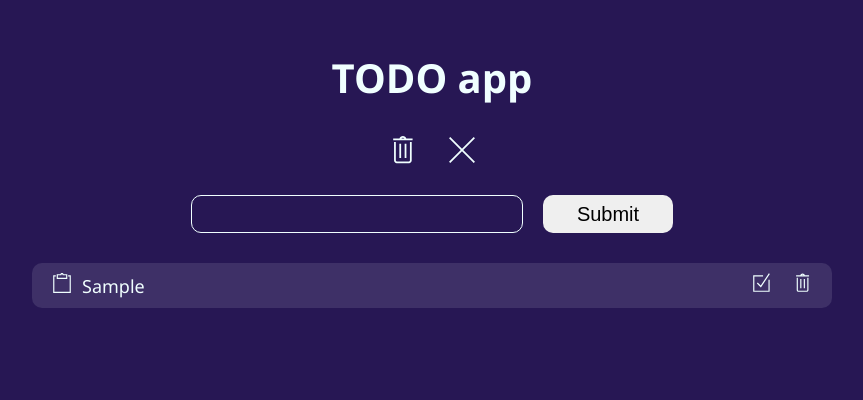
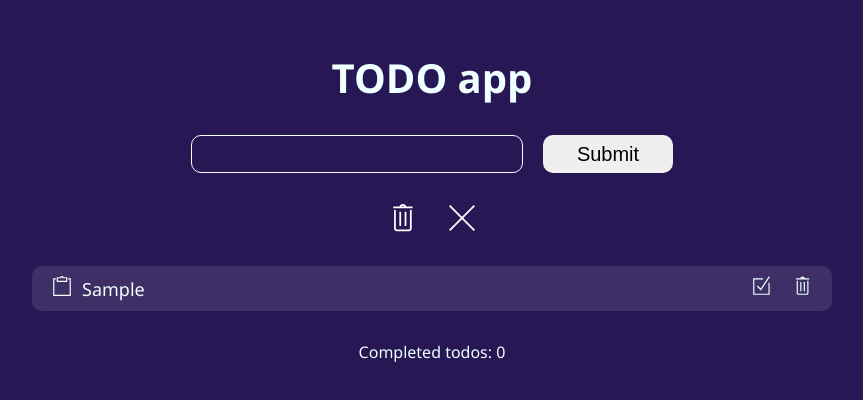
Before and after one commit to tayahanchar/react-todo, a React (Create React App) app: page / in a window 1280 px wide. Both pictures are taken after typing "Sample" into the empty fields and a click on the button "Submit". Shown: the top 400 px of the page, without its empty margins (208-1071 px from the left). Built offline with nearby package versions, Linux system fonts and the light colour scheme.

Commit message:
fix: refactor buttons and add completed todos counter

```diff
--- a/src/App.css
+++ b/src/App.css
@@ -15,9 +15,15 @@ h1 {
 }
 
 .buttonWrapper {
+  padding: 0 10px;
+  background-color: transparent;
+  color: white;
+  border: none;
+}
+
+.buttonWrapper svg {
   width: 30px;
   height: 30px;
-  padding: 0 10px;
 }
 
 .buttonWrapper:hover {
--- a/src/App.js
+++ b/src/App.js
@@ -44,28 +44,35 @@ function App() {
   return (
     <div className="App">
       <h1>TODO app</h1>
-      <div className="buttons">
-        <ButtonWrapper>
-          <TfiTrash
+      <Form addTodo={addTodo} />
+      {!!todoList.length && (
+        <div className="buttons">
+          <ButtonWrapper
             title="Delete all todos"
             className="buttonWrapper"
             onClick={deleteAllTodos}
-          />
-        </ButtonWrapper>
-        <ButtonWrapper>
-          <TfiClose
+          >
+            <TfiTrash />
+          </ButtonWrapper>
+          <ButtonWrapper
             title="Delete completed todos"
             className="buttonWrapper"
             onClick={deleteCompletedTodos}
-          />
-        </ButtonWrapper>
-      </div>
-      <Form addTodo={addTodo} />
+          >
+            <TfiClose />
+          </ButtonWrapper>
+        </div>
+      )}
       <List
         todoList={todoList}
         deleteTodo={deleteTodo}
         completeTodo={completeTodo}
       />
+      {!!todoList.length && (
+        <p>
+          Completed todos: {todoList.filter((todo) => todo.isCompleted).length}
+        </p>
+      )}
     </div>
   );
 }
--- a/src/components/ButtonWrapper.jsx
+++ b/src/components/ButtonWrapper.jsx
@@ -1,8 +1,5 @@
 function ButtonWrapper(props) {
-
-
-
-  return (props.children)
+  return (<button title={props.title} className={props.className} onClick={props.onClick}>{props.children}</button>)
 }
 
 export default ButtonWrapper;
```
